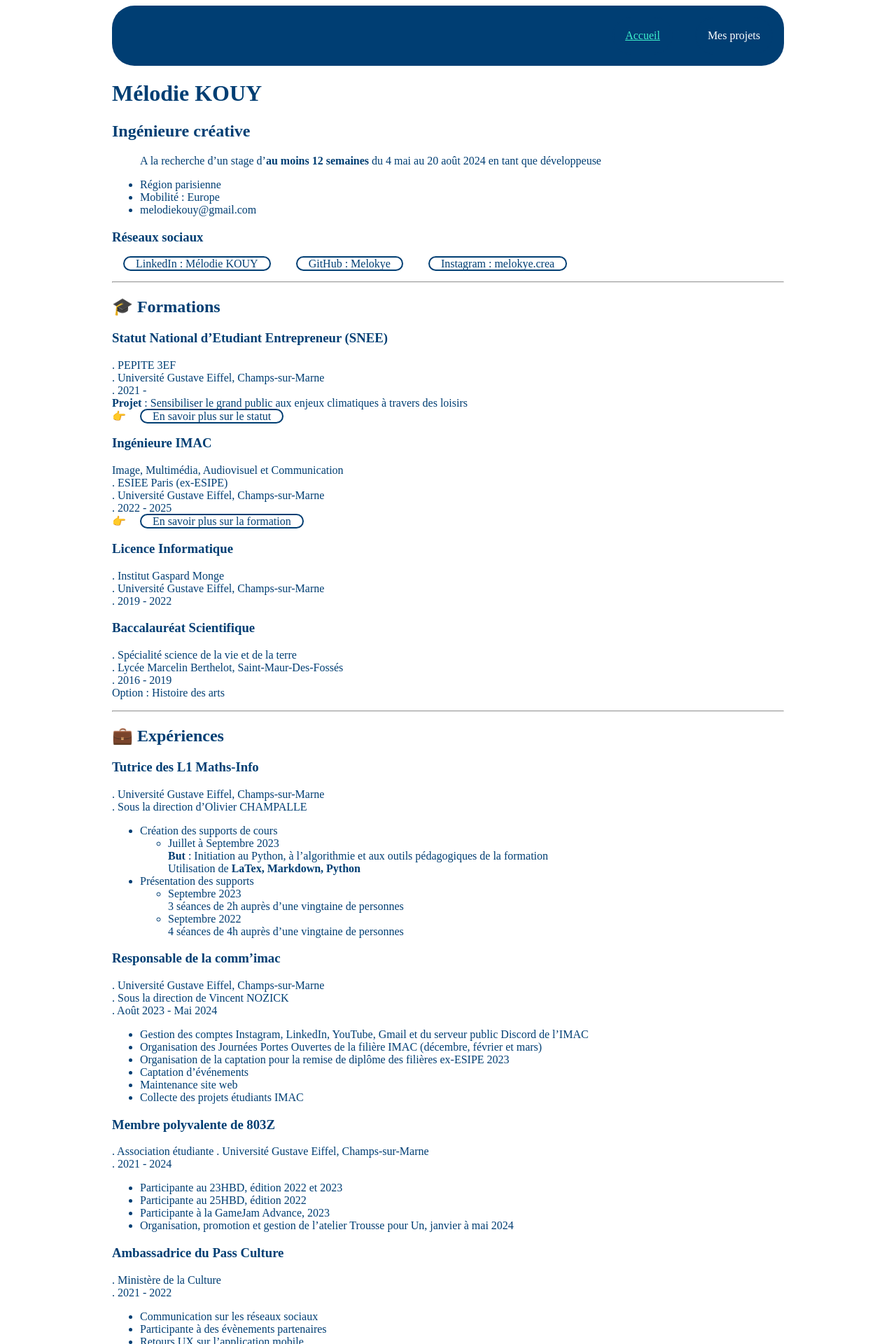
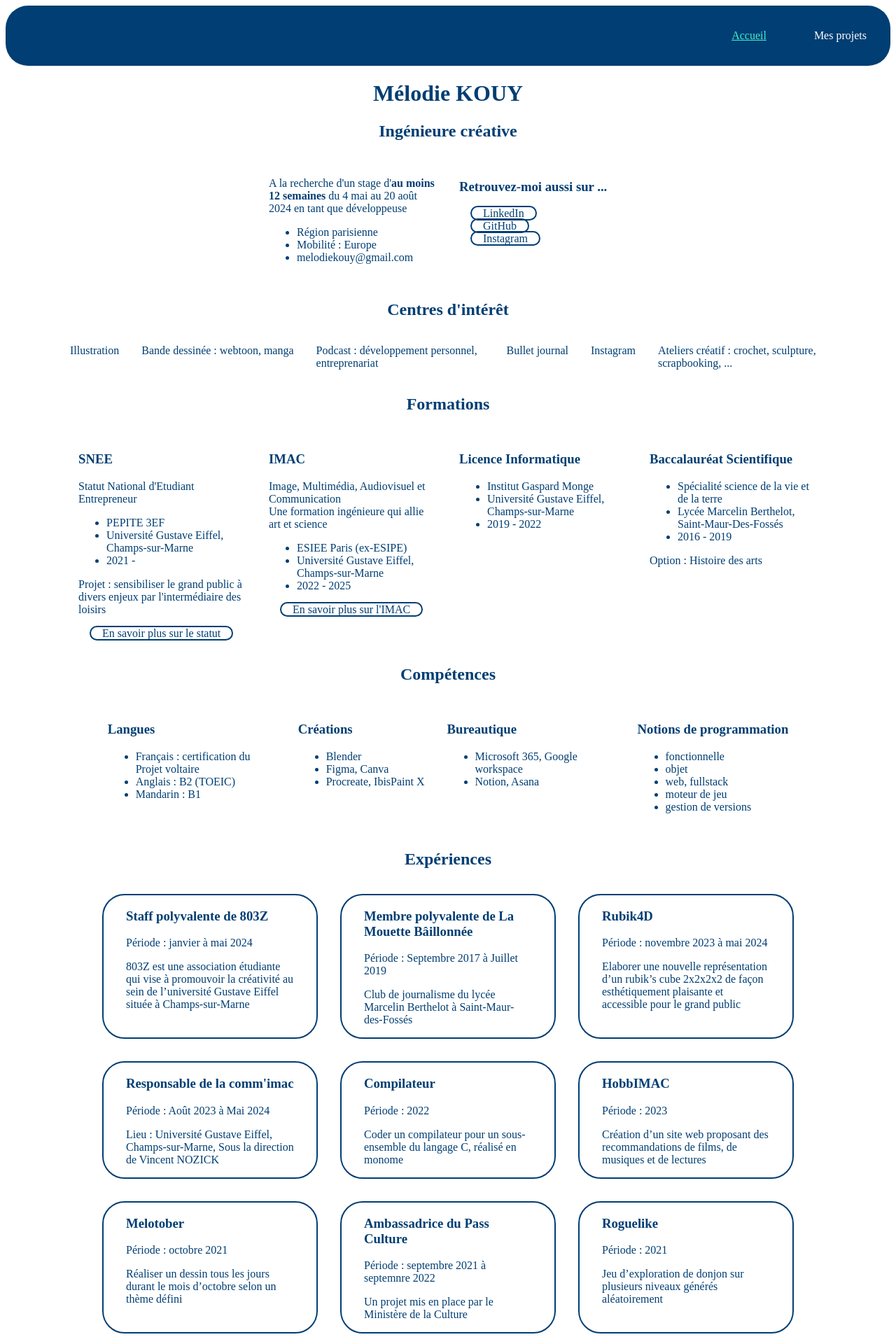
Before and after one commit to Melokye/Melokye.github.io, a Jekyll site: the page built from index.html, in a window 1280 px wide. Shown: the top 1920 px of the page at 70% size. Built offline with Jekyll 4.4.1, drawn with Linux system fonts in a browser that asks for light colours; some of the changed text lies outside the part shown.

Commit message:
regroupement de la rubrique expérience avec la page projets

```diff
--- /dev/null
+++ b/_includes/projects.html
@@ -0,0 +1,19 @@
+<!-- TODO <h2>Les projets les plus récents</h2>  -->
+<!-- TODO limite 3 -->
+<div class="gallery">
+    {% for project in site.projects %}
+      <a href="{{ project.url }}">
+        <div class="box">
+          <h3>{{ project.title }}</h3>
+          <p>
+            Période : {{project.debut}}
+            {% if project.fin %}
+            à {{project.fin}}
+            {% endif %}
+          </p>
+
+          {{ project.excerpt | markdownify | strip_html }}
+        </div>
+      </a>
+    {% endfor %}
+</div>
--- a/_sass/main.scss
+++ b/_sass/main.scss
@@ -3,18 +3,29 @@
     text-decoration-line: underline;
 }
 
+.gallery{
+    display: flex;
+    justify-content: center;
+    flex-wrap: wrap;
+}
+
 .box {
     margin: 1rem;
     max-width: 15rem;
-    text-align: center;
+
 }
 
 body{
     background-color: white ;
     color: #003E73;
+}
 
-    margin-left: 10rem;
-    margin-right: 10rem;
+h1, h2{
+    text-align: center;
+}
+
+ul{
+    text-align: left;
 }
 
 a{
--- /dev/null
+++ b/collections/_projects/803Z.md
@@ -0,0 +1,32 @@
+---
+layout  :   project
+# TODO automatiser layout
+title : "Staff polyvalente de 803Z"
+skills  :
+    - illustration
+    - communication
+debut: "janvier"
+fin : "mai 2024"
+---
+803Z est une association étudiante qui vise à promouvoir la créativité au sein de l'université Gustave Eiffel située à Champs-sur-Marne
+
+<!--
+gérée par
+Alaric (2021-2022)
+Wendy GERVAIS (2022-2023)
+Guilhem DUVAL (2023-2024)
+-->
+
+Membre depuis 2021, j'ai participé à divers événements de l'association
+
+Participante :
+<!-- TODO mettre des liens aux projets correspondants, dans les attributs ? en mode "à voir aussi" -->
+- 803 nuances de Z, novembre 2021
+- 23HBD, édition 2022, 2023
+- 25HBD, édition 2022
+- GameJam Advance, 2023
+- Trousse pour Un, 2023
+
+Staff :
+- Organisation, promotion et gestion de l’atelier "Trousse pour Un" de janvier à mai 2024
+- Community Manager sur Instagram, 2024
--- /dev/null
+++ b/index.html
@@ -0,0 +1,152 @@
+---
+# To modify the layout, see https://jekyllrb.com/docs/themes/#overriding-theme-defaults
+
+layout: default
+# home
+title: Mélodie KOUY
+---
+
+<!-- # TODO insert favicon -->
+<h2>Ingénieure créative  </h2>
+<div class="gallery">
+    <div class="box">
+        <p>
+            A la recherche d'un stage
+            d'<strong>au moins 12 semaines</strong>
+            du 4 mai au 20 août 2024
+            en tant que développeuse
+        </p>
+
+        <ul>
+            <li>Région parisienne</li>
+            <li>Mobilité : Europe</li>
+            <li>melodiekouy@gmail.com</li>
+        </ul>
+
+    </div>
+
+    <div class="box">
+        <h3>Retrouvez-moi aussi sur ...</h3>
+        <!-- TODO insérer icones des réseaux sociaux -->
+        <!-- Site : melokye.github.io -->
+        <a href="https://www.linkedin.com/in/m%C3%A9lodie-kouy-7902a4207/">LinkedIn</a>
+        <a href="https://github.com/Melokye">GitHub</a>
+        <!-- - GitLab : [Melokye](https://gitlab.com/Melokye) -->
+        <a href="https://www.instagram.com/melokye.crea/">Instagram</a>
+    </div>
+</div>
+
+<h2>Centres d'intérêt</h2>
+<!-- TODO à convertir en tag -->
+<div class="gallery">
+    <div class="box">Illustration</div>
+    <div class="box">Bande dessinée : webtoon, manga</div>
+    <div class="box">Podcast : développement personnel, entreprenariat
+    </div>
+    <div class="box">Bullet journal</div>
+    <div class="box">Instagram</div>
+    <div class="box">Ateliers créatif : crochet, sculpture, scrapbooking, ...</div>
+</div>
+
+<h2>Formations</h2>
+<div class="gallery">
+<!-- TODO créer une collection formation ? + voir sur LinkedIn pour + d'infos -->
+    <div class="box">
+        <h3>SNEE</h3>
+        Statut National d'Etudiant Entrepreneur
+
+        <ul>
+            <li>PEPITE 3EF</li>
+            <li>Université Gustave Eiffel, Champs-sur-Marne</li>
+            <li>2021 -</li>
+        </ul>
+
+        <p> Projet : sensibiliser le grand public à divers enjeux par l'intermédiaire des loisirs
+        </p>
+        <a href="https://www.pepite-france.fr/">En savoir plus sur le statut</a>
+    </div>
+
+    <div class="box">
+        <h3>IMAC</h3>
+        Image, Multimédia, Audiovisuel et Communication <br>
+        Une formation ingénieure qui allie art et science
+        <ul>
+            <li>ESIEE Paris (ex-ESIPE)  </li>
+            <li>Université Gustave Eiffel, Champs-sur-Marne  </li>
+            <li>2022 - 2025  </li>
+        </ul>
+        <a href="https://www.ingenieur-imac.fr/">En savoir plus sur l'IMAC</a>
+    </div>
+
+    <div class="box">
+        <h3> Licence Informatique </h3>
+
+        <ul>
+            <li>Institut Gaspard Monge </li>
+            <li>Université Gustave Eiffel, Champs-sur-Marne  </li>
+            <li>2019 - 2022</li>
+        </ul>
+    </div>
+
+    <div class="box">
+        <h3>Baccalauréat Scientifique</h3>
+        <ul>
+            <li>Spécialité science de la vie et de la terre  </li>
+            <li>Lycée Marcelin Berthelot, Saint-Maur-Des-Fossés  </li>
+            <li>2016 - 2019  </li>
+        </ul>
+        <p>Option : Histoire des arts</p>
+    </div>
+</div>
+
+<h2>Compétences</h2>
+<div class="gallery">
+    <div class="box">
+        <h3>Langues</h3>
+        <ul>
+            <li>Français : certification du Projet voltaire</li>
+            <li>Anglais : B2 (TOEIC)</li>
+            <li>Mandarin : B1</li>
+        </ul>
+        <!-- - Teochew : langue maternelle -->
+        <!-- - Langue des Signes Française : notions -->
+        <!-- - Coréen : notions -->
+        <!-- - Khmer : notions -->
+    </div>
+    <div class="box">
+        <h3>Créations</h3>
+        <ul>
+            <li>Blender</li>
+            <li>Figma, Canva</li>
+            <li>Procreate, IbisPaint X</li>
+            <!-- TODO : suite adobe -->
+        </ul>
+    </div>
+    <div class="box">
+        <h3>Bureautique</h3>
+        <ul>
+            <li>Microsoft 365, Google workspace</li>
+            <li>Notion, Asana</li>
+        </ul>
+    </div>
+    <div class="box">
+        <h3>Notions de programmation</h3>
+        <ul>
+            <li>fonctionnelle </li>
+            <!-- (via OCaml avec Samuele Giraudo) -->
+            <li>objet </li>
+            <!-- (via Java17 avec Rémi Forax) -->
+            <li>web, fullstack</li>
+            <!-- (PHP, Python, JavaScript, Angular, Node.js) -->
+            <!-- <li>base de données </li> -->
+            <!-- (SQL, PL/pgSQL) -->
+            <li>moteur de jeu </li>
+            <!-- (unity, godot) -->
+            <li>gestion de versions </li>
+            <!-- (Git : GitHub, GitLab, Redmine) -->
+        </ul>
+    </div>
+</div>
+
+<h2>Expériences</h2>
+{% include projects.html %}
--- a/index.md
+++ /dev/null
@@ -1,197 +0,0 @@
----
-# Feel free to add content and custom Front Matter to this file.
-# To modify the layout, see https://jekyllrb.com/docs/themes/#overriding-theme-defaults
-
-layout: default
-# home
-title: Mélodie KOUY
-# TODO insert favicon
----
-
-## Ingénieure créative
-
-> A la recherche d'un stage
-> d'**au moins 12 semaines**
-> du 4 mai au 20 août 2024
-> en tant que développeuse
-
-- Région parisienne
-- Mobilité : Europe
-- melodiekouy@gmail.com
-
-<!-- TODO insérer icones des réseaux sociaux -->
-
-### Réseaux sociaux
-<!-- Site : melokye.github.io -->
-[LinkedIn : Mélodie KOUY](https://www.linkedin.com/in/m%C3%A9lodie-kouy-7902a4207/)
-[GitHub : Melokye](https://github.com/Melokye)
-<!-- - GitLab : [Melokye](https://gitlab.com/Melokye) -->
-[Instagram : melokye.crea](https://www.instagram.com/melokye.crea/)
-
----
-
-## 🎓 Formations
-
-<!-- TODO créer une collection formation + voir sur LinkedIn pour + d'infos -->
-
-### Statut National d'Etudiant Entrepreneur (SNEE)
-
-. PEPITE 3EF
-. Université Gustave Eiffel, Champs-sur-Marne
-. 2021 -
-**Projet** : Sensibiliser le grand public aux enjeux climatiques à travers des loisirs
-👉 [En savoir plus sur le statut](https://www.pepite-france.fr/)
-
-### Ingénieure IMAC
-
-Image, Multimédia, Audiovisuel et Communication
-. ESIEE Paris (ex-ESIPE)
-. Université Gustave Eiffel, Champs-sur-Marne
-. 2022 - 2025
-👉 [En savoir plus sur la formation](https://www.ingenieur-imac.fr/)
-
-### Licence Informatique
-
-. Institut Gaspard Monge
-. Université Gustave Eiffel, Champs-sur-Marne
-. 2019 - 2022
-
-### Baccalauréat Scientifique
-
-. Spécialité science de la vie et de la terre
-. Lycée Marcelin Berthelot, Saint-Maur-Des-Fossés
-. 2016 - 2019
-Option : Histoire des arts
-
----
-
-## 💼 Expériences
-
-### Tutrice des L1 Maths-Info
-
-. Université Gustave Eiffel, Champs-sur-Marne
-. Sous la direction d'Olivier CHAMPALLE
-
-- Création des supports de cours
-  - Juillet à Septembre 2023
-    **But** : Initiation au Python, à l'algorithmie et aux outils pédagogiques de la formation
-    Utilisation de **LaTex, Markdown, Python**
-- Présentation des supports
-  - Septembre 2023
-        3 séances de 2h auprès d'une vingtaine de personnes
-  - Septembre 2022
-        4 séances de 4h auprès d'une vingtaine de personnes
-
-### Responsable de la comm'imac
-
-. Université Gustave Eiffel, Champs-sur-Marne
-. Sous la direction de Vincent NOZICK
-. Août 2023 - Mai 2024
-
-- Gestion des comptes Instagram, LinkedIn, YouTube, Gmail et du serveur public Discord de l'IMAC
-- Organisation des Journées Portes Ouvertes de la filière IMAC (décembre, février et mars)
-- Organisation de la captation pour la remise de diplôme des filières ex-ESIPE 2023
-- Captation d'événements
-- Maintenance site web
-- Collecte des projets étudiants IMAC
-
-### Membre polyvalente de 803Z
-
-. Association étudiante
-<!--
-gérée par
-Alaric (2021-2022)
-Wendy GERVAIS (2022-2023)
-Guilhem DUVAL (2023-2024)
--->
-. Université Gustave Eiffel, Champs-sur-Marne
-. 2021 - 2024
-
-- Participante au 23HBD, édition 2022 et 2023
-- Participante au 25HBD, édition 2022
-- Participante à la GameJam Advance, 2023
-- Organisation, promotion et gestion de l'atelier Trousse pour Un, janvier à mai 2024
-
-### Ambassadrice du Pass Culture
-
-. Ministère de la Culture
-. 2021 - 2022
-
-- Communication sur les réseaux sociaux
-- Participante à des évènements partenaires
-- Retours UX sur l'application mobile
-
-### Membre polyvalente de La Mouette Bâillonnée
-
-. Club de journalisme
-. Lycée Marcelin Berthelot, Saint-Maur-des-Fossés
-. 2017 - 2019
-
-- Illustration d'articles
-- Logistique et distribution des journaux
-Prix du festival Expresso, 2019
-
----
-
-
-## Projets universitaires
-
-### HobbIMAC
-Site web qui propose des recommandations de films, musiques et lectures
-- Quadrinôme, 2023
-- HTML, CSS, SQL, Python
-
-### The Light Corridor
-Jeu d'arcade
-- Binôme, 2023
-- C++ avec OpenGL
-
-### Roguelike
-Jeu d'exploration de donjon sur plusieurs niveaux générés aléatoirement
-- Binôme, 2021
-- C89 (norme ANSI)
-
-### Compilateur
-Compilateur pour un sous-ensemble du langage C
-- Monome, 2022
-- NASM 64bits, C89
-- Bison, Flex
-
----
-
-## Centres d'intérêt
-- Illustration
-- Webtoon, manga
-- Podcast : développement personnel, entreprenariat
-- Bullet journal
-- Instagram
-- Ateliers créatif : crochet, sculpture, scrapbooking, ...
-
----
-
-## Compétences
-### Langues
-- Teochew : langue maternelle
-- Français : Certification du Projet voltaire
-- Anglais : B2, TOEIC
-- Mandarin : B1
-<!-- - Langue des Signes Française : notions -->
-- Coréen : notions
-<!-- - Khmer : notions -->
-
-### Créations
-- Blender
-- Figma, Canva
-- Procreate, Medibang, IbisPaint X
-<!-- TODO : suite adobe ? -->
-
-### Bureautique
-- Microsoft 365, Google workspace
-- Notion, Asana
-
-### Notions de programmation
-- fonctionnelle (via OCaml avec Samuele Giraudo)
-- objet (via Java17 avec Rémi Forax)
-- web (JavaScript, Angular, Node.js)
-- base de données (SQL, PL/pgSQL, PHP)
-- gestion de versions (Git : GitHub, GitLab, Redmine)
--- a/projects.html
+++ b/projects.html
@@ -1,11 +1,9 @@
 ---
 layout: default
-title: Mes projets
+title: Mes autres projets
 ---
 <!-- TODO <h2>Les projets les plus récents</h2>  -->
-<!-- TODO responsive -->
-<div style="display: flex; justify-content: center;">
-  <!-- TODO mettre le style dans le sass -->
+<div class="gallery">
   {% for project in site.projects %}
     <a href="{{ project.url }}">
       <div class="box">
```
Also changed, not shown: collections/_projects/LaMouetteBaillonnee.md (added, +12 -0 lines), collections/_projects/comm'imac.md (added, +24 -0 lines), collections/_projects/compilateur.md (added, +10 -0 lines), collections/_projects/hobbIMAC.md (added, +15 -0 lines), collections/_projects/passCulture.md (added, +12 -0 lines), collections/_projects/roguelike.md (added, +9 -0 lines), collections/_projects/theLightCorridor.md (added, +10 -0 lines).
